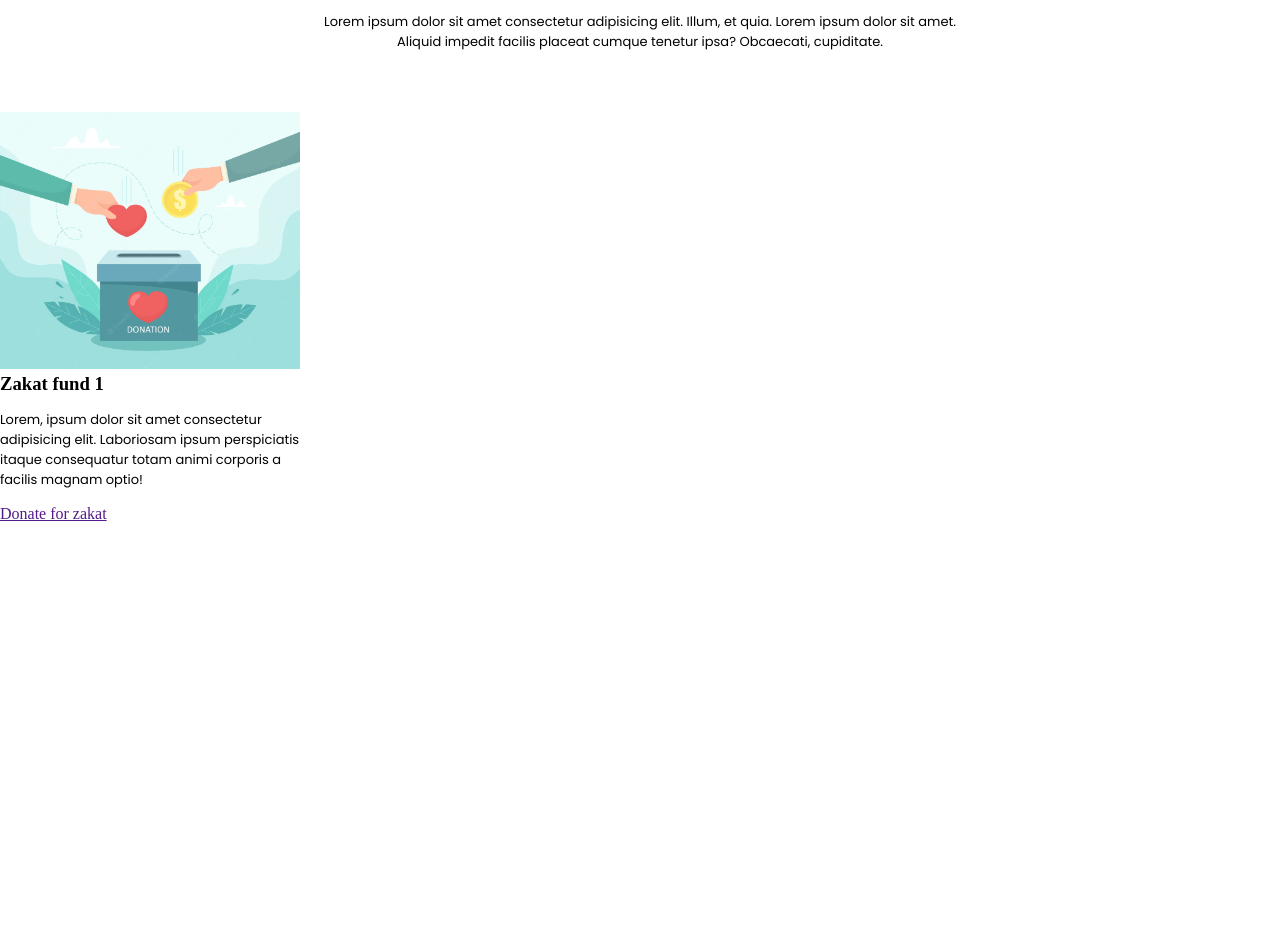
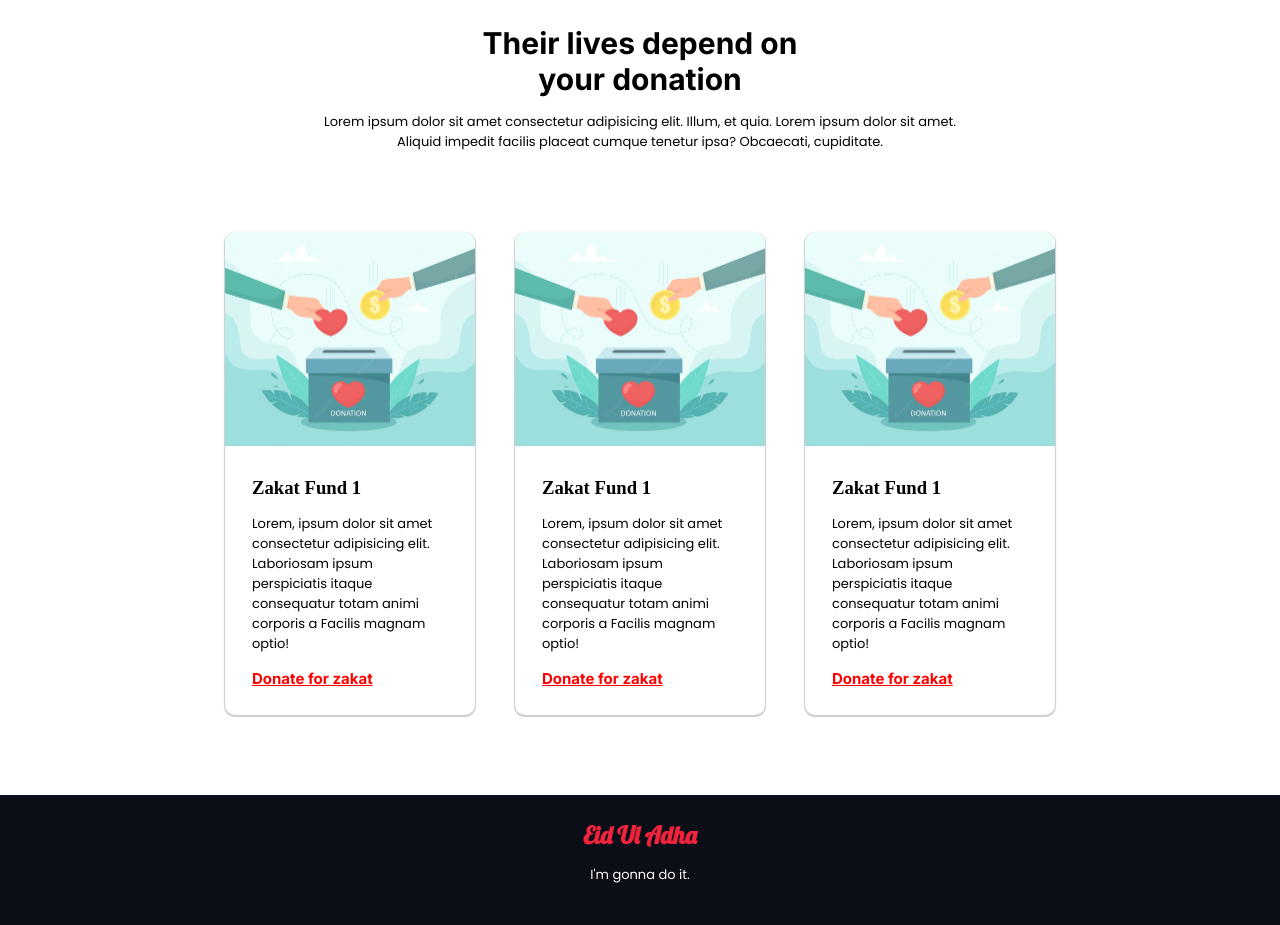
Before and after one commit to developermamoon/eid-zakat-project, a plain HTML site: page index.html in a window 1280 px wide. Shown: the part 2294-3219 px from the top of the page. Before the commit the page ends 2817 px from the top, so only its background shows below. Drawn offline with Linux system fonts and the light colour scheme.

Commit message:
completed

```diff
--- a/index.html
+++ b/index.html
@@ -9,7 +9,7 @@
     <link rel="preconnect" href="https://fonts.googleapis.com">
     <link rel="preconnect" href="https://fonts.gstatic.com" crossorigin>
     <link
-        href="https://fonts.googleapis.com/css2?family=Inter:wght@400;500;700&family=Poppins:wght@400;500;700&display=swap"
+        href="https://fonts.googleapis.com/css2?family=Inter:wght@400;500;700&family=Lobster&family=Poppins:wght@400;500;700&display=swap"
         rel="stylesheet">
 </head>
 <body>
@@ -34,14 +34,14 @@
                 </div>
             </div>
             <div class="right-side"><iframe width="400" height="315" src="https://www.youtube.com/embed/Ei3-Q9Fs7DI" title="YouTube video player"
-                frameborder="0" allow="accelerometer; autoplay; clipboard-write; encrypted-media; gyroscope; picture-in-picture"
+                frameborder="0" allow="accelerometer; autoplay; clipboard-write; encrypted-media; gyroscope; picture-in-picture controls"
                 allowfullscreen></iframe></div>
         </section>
 
         <section class="third-part">
             <div class="right-side">
                 <iframe width="400" height="315" src="https://www.youtube.com/embed/NAgUUqsY9T4" title="YouTube video player"
-                    frameborder="0" allow="accelerometer; autoplay; clipboard-write; encrypted-media; gyroscope; picture-in-picture"
+                    frameborder="0" allow="accelerometer; autoplay; clipboard-write; encrypted-media; gyroscope; picture-in-picture controls"
                     allowfullscreen></iframe>
             </div>
 
@@ -127,11 +127,33 @@
         <section class="seventh-part">
             <div class="card">
                 <img src="images/charity 3.jpg" alt="">
-                <h3>Zakat fund 1</h3>
-                <p>Lorem, ipsum dolor sit amet consectetur adipisicing elit. Laboriosam ipsum perspiciatis itaque consequatur totam animi corporis a facilis magnam optio!</p>
-                <a href="">Donate for zakat</a>
+                <div>
+                    <h3>Zakat Fund 1</h3>
+                    <p>Lorem, ipsum dolor sit amet consectetur adipisicing elit. Laboriosam ipsum perspiciatis itaque consequatur totam animi corporis a Facilis magnam optio!</p>
+                    <a href="">Donate for zakat</a>
+                </div>
+            </div>
+            <div class="card">
+                <img src="images/charity 3.jpg" alt="">
+                <div>
+                    <h3>Zakat Fund 1</h3>
+                    <p>Lorem, ipsum dolor sit amet consectetur adipisicing elit. Laboriosam ipsum perspiciatis itaque consequatur totam animi corporis a Facilis magnam optio!</p>
+                    <a href="">Donate for zakat</a>
+                </div>
+            </div>
+            <div class="card">
+                <img src="images/charity 3.jpg" alt="">
+                <div>
+                    <h3>Zakat Fund 1</h3>
+                    <p>Lorem, ipsum dolor sit amet consectetur adipisicing elit. Laboriosam ipsum perspiciatis itaque consequatur totam animi corporis a Facilis magnam optio!</p>
+                    <a href="">Donate for zakat</a>
+                </div>
             </div>
         </section>
+
+        <footer>
+            <h2>Eid Ul Adha</h2>
+            <p>I'm gonna do it.</p>
+        </footer>
     </main>
 </body>
-</html>
--- a/style.css
+++ b/style.css
@@ -10,7 +10,7 @@ header{
     background-size:cover;
     background-repeat: no-repeat;
     transform: scaleX(-1);
-    height: 400px;
+    height: 500px;
     width: auto;
     color: white;
     display: flex;
@@ -141,13 +141,46 @@ main p {
     text-align: center;
     margin-bottom: 60px;
 }
-.seventh-part{}
+.seventh-part{
+    margin-bottom: 60px;
+    display: flex;
+    justify-content: center;
 
-.seventh-part div {
-    width: 300px;
+}
+
+.seventh-part > div {
+    width: 250px;
     height: auto;
+    box-shadow: 0px 1px 1px 1px rgba(0, 0, 0, 0.2);
+    border-radius: 10px;
+    overflow: hidden;
+    margin: 20px;
+}
+.seventh-part .card {
+    /* text-align: justify; */
+}
+.seventh-part .card div {
+    padding: 27px;
 }
 .seventh-part div img{
-    width: 300px;
-    height: auto;
+    width: 100%;
+    /* height: auto; */
 }
+.card a{
+    font-family: 'Inter', sans-serif;
+    font-size: 15px;
+    color: red;
+    font-weight: bold;
+}
+footer{
+    background-color: #0B0D17;
+    text-align: center;
+    padding: 25px;
+}
+footer h2 {
+    color: #EF233C;
+    font-family: 'Lobster', cursive;
+}
+footer p {
+    color: white;
+}
```
